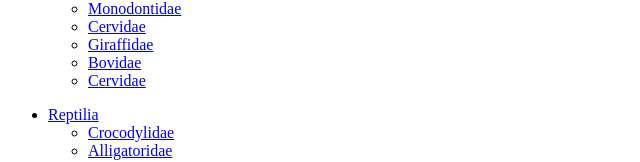
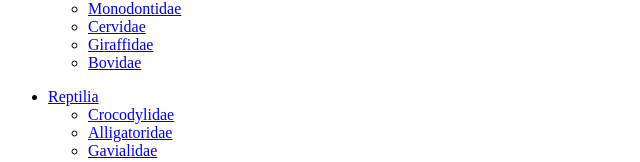
Before and after one commit to ByeEric/ProxyS, a React app: page / in a window 1280 px wide. Shown: the part 232-394 px from the top of the page, without its empty margins (0-640 px from the left). Built offline with nearby package versions, Linux system fonts and the light colour scheme; no server answers; the HTML template or start-up script is replaced by a standard one.

Commit message:
fix double Cervidae appearance in mammal drop down tab

```diff
--- a/public/components/SelectionTabs.js
+++ b/public/components/SelectionTabs.js
@@ -43,7 +43,6 @@ const SelectionTabs = props => {
                   <MenuItem eventKey="10165">Cervidae</MenuItem>
                   <MenuItem eventKey="10166">Giraffidae</MenuItem>
                   <MenuItem eventKey="10168">Bovidae</MenuItem>
-                  <MenuItem eventKey="10171">Cervidae</MenuItem>
                 </NavDropdown>
               </Nav>
             </Col>
```
Also changed, not shown: 1 other file (tests, documents, lock files or other folders).
